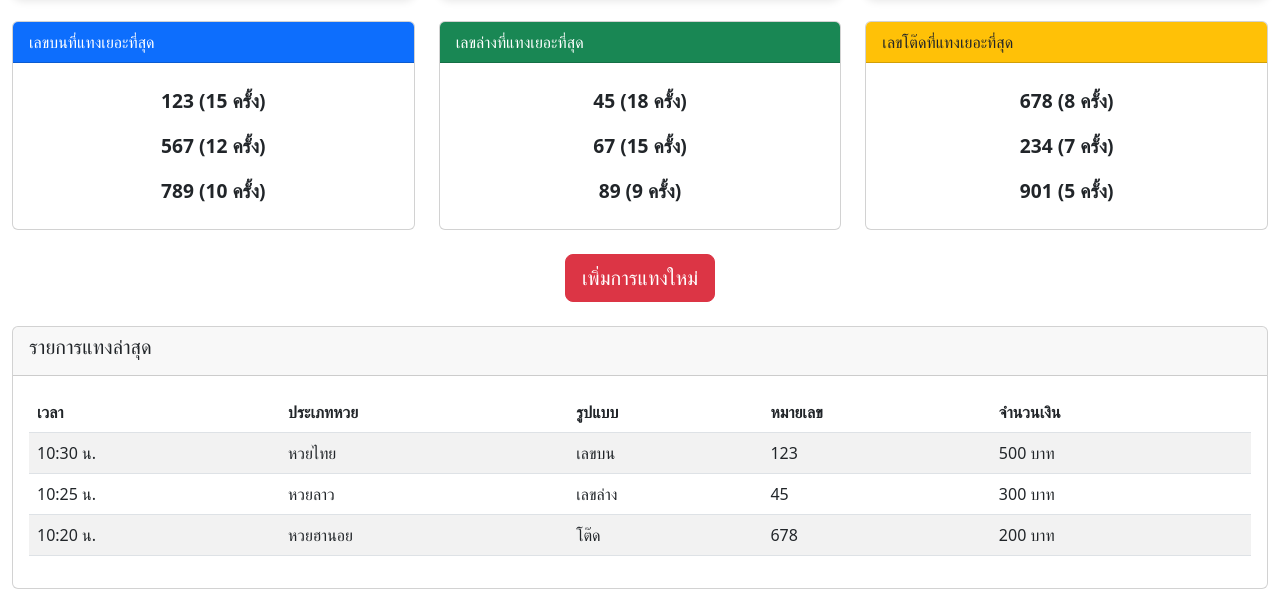
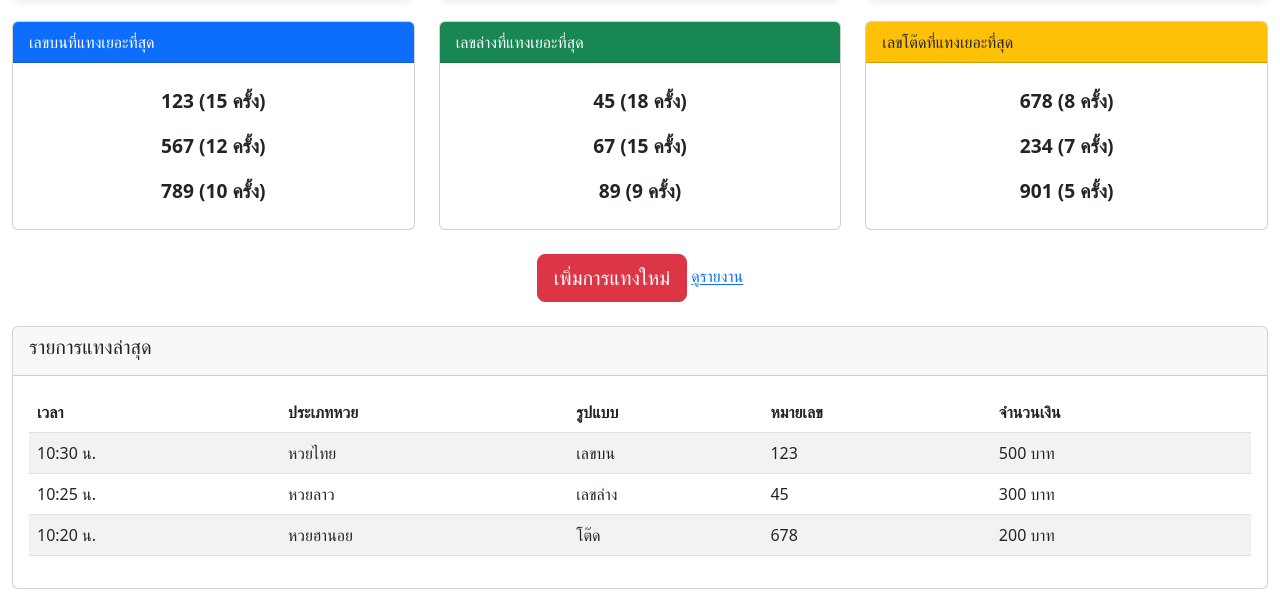
Before and after one commit to super-nikorn/chaideepos, a plain HTML site: page dashboard.html in a window 1280 px wide. Shown: the part 253-866 px from the top of the page. Drawn offline with nearby package versions, Linux system fonts and the light colour scheme.

Commit message:
date 180568 time 1734

```diff
--- a/dashboard.html
+++ b/dashboard.html
@@ -164,6 +164,7 @@
             <button class="btn btn-lg btn-danger" data-bs-toggle="modal" data-bs-target="#addBetModal">
                 <i class="bi bi-plus-circle"></i> เพิ่มการแทงใหม่
             </button>
+            <a href="report.html">ดูรายงาน</a>
         </div>
 
         <!-- ตารางแสดงรายการแทงล่าสุด -->
```
